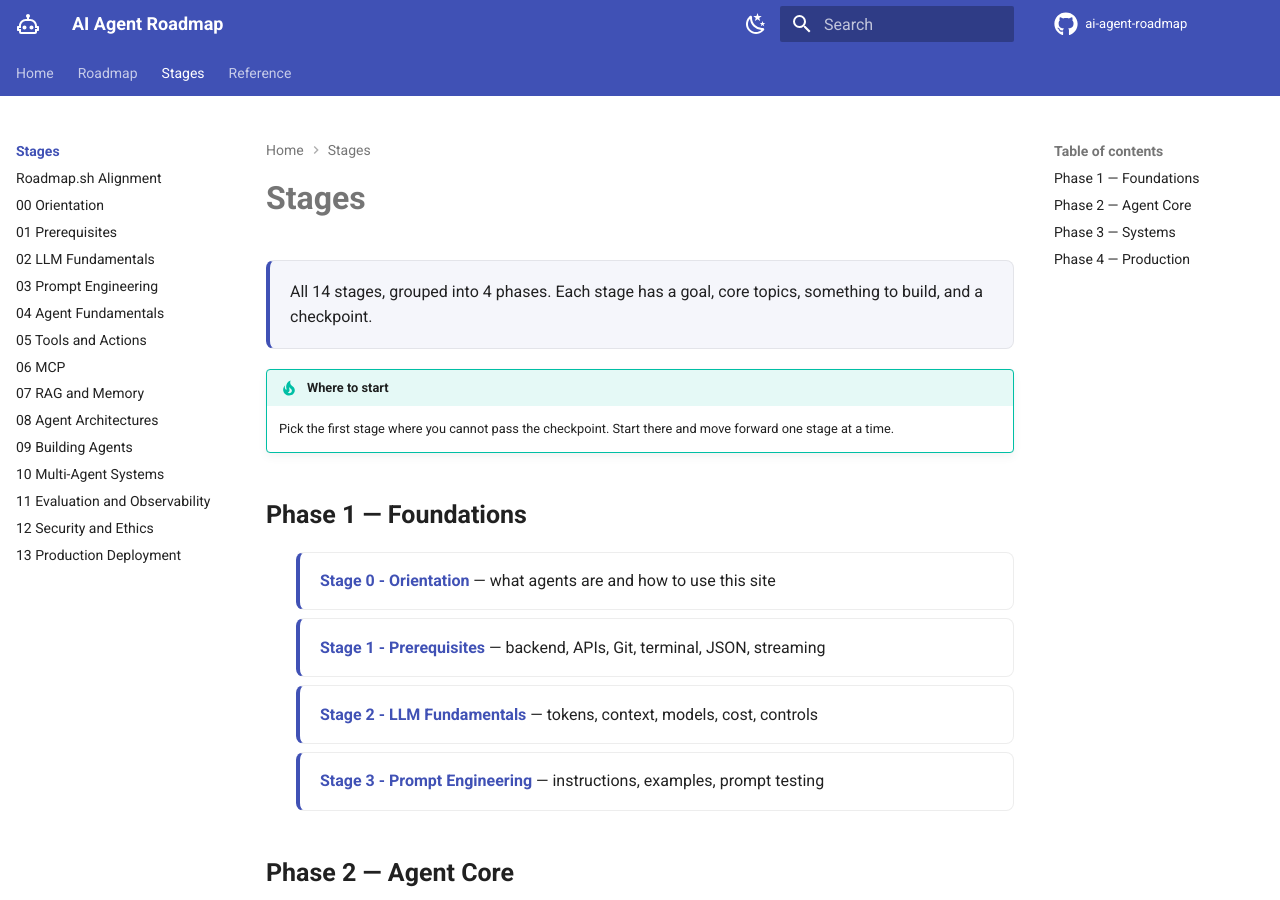
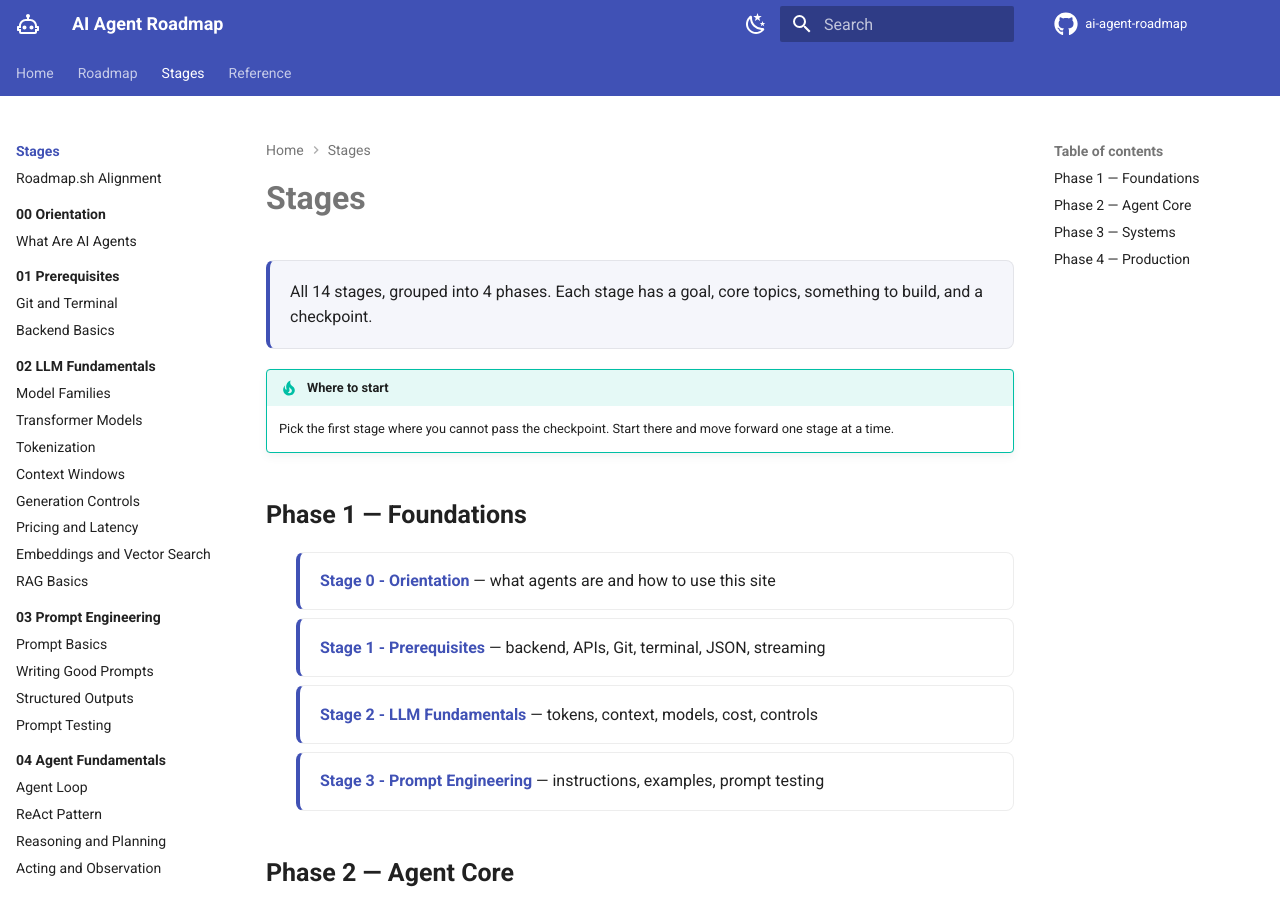
Before and after one commit to AceronX/ai-agent-roadmap, an MkDocs documentation site: the page built from docs/stages/index.md, in a window 1280 px wide and 900 px high. Built offline with MkDocs 1.6.1 and Material for MkDocs 9.7.7, drawn with Linux system fonts in a browser that asks for light colours; comment, search, counter and statistics services are not loaded; some of the changed lines change nothing that is shown.

Commit message:
feat: add tree directory structure on left side panel

```diff
--- a/mkdocs.yml
+++ b/mkdocs.yml
@@ -42,7 +42,6 @@ extra_css:
 
 not_in_nav: |
   stages/**/checkpoint.md
-  stages/*/*/index.md
   stages/*/*/examples.md
   stages/*/*/*.md
   reference/resources/*.md
@@ -73,13 +72,51 @@ nav:
   - Stages:
       - stages/index.md
       - Roadmap.sh Alignment: stages/roadmap-sh-alignment.md
-      - 00 Orientation: stages/00-orientation/index.md
-      - 01 Prerequisites: stages/01-prerequisites/index.md
-      - 02 LLM Fundamentals: stages/02-llm-fundamentals/index.md
-      - 03 Prompt Engineering: stages/03-prompt-engineering/index.md
-      - 04 Agent Fundamentals: stages/04-agent-fundamentals/index.md
-      - 05 Tools and Actions: stages/05-tools-and-actions/index.md
-      - 06 MCP: stages/06-mcp/index.md
+      - 00 Orientation:
+          - stages/00-orientation/index.md
+          - What Are AI Agents: stages/00-orientation/what-are-ai-agents/index.md
+      - 01 Prerequisites:
+          - stages/01-prerequisites/index.md
+          - Git and Terminal: stages/01-prerequisites/git-and-terminal/index.md
+          - Backend Basics: stages/01-prerequisites/backend-basics/index.md
+      - 02 LLM Fundamentals:
+          - stages/02-llm-fundamentals/index.md
+          - Model Families: stages/02-llm-fundamentals/model-families/index.md
+          - Transformer Models: stages/02-llm-fundamentals/transformer-models/index.md
+          - Tokenization: stages/02-llm-fundamentals/tokenization/index.md
+          - Context Windows: stages/02-llm-fundamentals/context-windows/index.md
+          - Generation Controls: stages/02-llm-fundamentals/generation-controls/index.md
+          - Pricing and Latency: stages/02-llm-fundamentals/pricing-and-latency/index.md
+          - Embeddings and Vector Search: stages/02-llm-fundamentals/embeddings-vector-search/index.md
+          - RAG Basics: stages/02-llm-fundamentals/rag-basics/index.md
+      - 03 Prompt Engineering:
+          - stages/03-prompt-engineering/index.md
+          - Prompt Basics: stages/03-prompt-engineering/prompt-basics/index.md
+          - Writing Good Prompts: stages/03-prompt-engineering/writing-good-prompts/index.md
+          - Structured Outputs: stages/03-prompt-engineering/structured-outputs/index.md
+          - Prompt Testing: stages/03-prompt-engineering/prompt-testing/index.md
+      - 04 Agent Fundamentals:
+          - stages/04-agent-fundamentals/index.md
+          - Agent Loop: stages/04-agent-fundamentals/agent-loop/index.md
+          - ReAct Pattern: stages/04-agent-fundamentals/react-pattern/index.md
+          - Reasoning and Planning: stages/04-agent-fundamentals/reasoning-and-planning/index.md
+          - Acting and Observation: stages/04-agent-fundamentals/acting-and-observation/index.md
+          - Stopping Criteria: stages/04-agent-fundamentals/stopping-criteria/index.md
+          - Tools Overview: stages/04-agent-fundamentals/tools-overview/index.md
+      - 05 Tools and Actions:
+          - stages/05-tools-and-actions/index.md
+          - Tool Definition: stages/05-tools-and-actions/tool-definition/index.md
+          - Tool Schemas: stages/05-tools-and-actions/tool-schemas/index.md
+          - Function Calling: stages/05-tools-and-actions/function-calling/index.md
+          - Common Agent Tools: stages/05-tools-and-actions/common-agent-tools/index.md
+          - Tool Error Handling: stages/05-tools-and-actions/tool-error-handling/index.md
+          - Boundaries and Destructive Tools: stages/05-tools-and-actions/boundaries-and-destructive-tools/index.md
+      - 06 MCP:
+          - stages/06-mcp/index.md
+          - MCP Overview: stages/06-mcp/mcp-overview/index.md
+          - MCP Hosts, Clients, Servers: stages/06-mcp/mcp-hosts-clients-servers/index.md
+          - Local vs Remote MCP: stages/06-mcp/local-vs-remote-mcp/index.md
+          - Building MCP Servers: stages/06-mcp/building-mcp-servers/index.md
       - 07 RAG and Memory: stages/07-rag-and-memory/index.md
       - 08 Agent Architectures: stages/08-agent-architectures/index.md
       - 09 Building Agents: stages/09-building-agents/index.md
```
